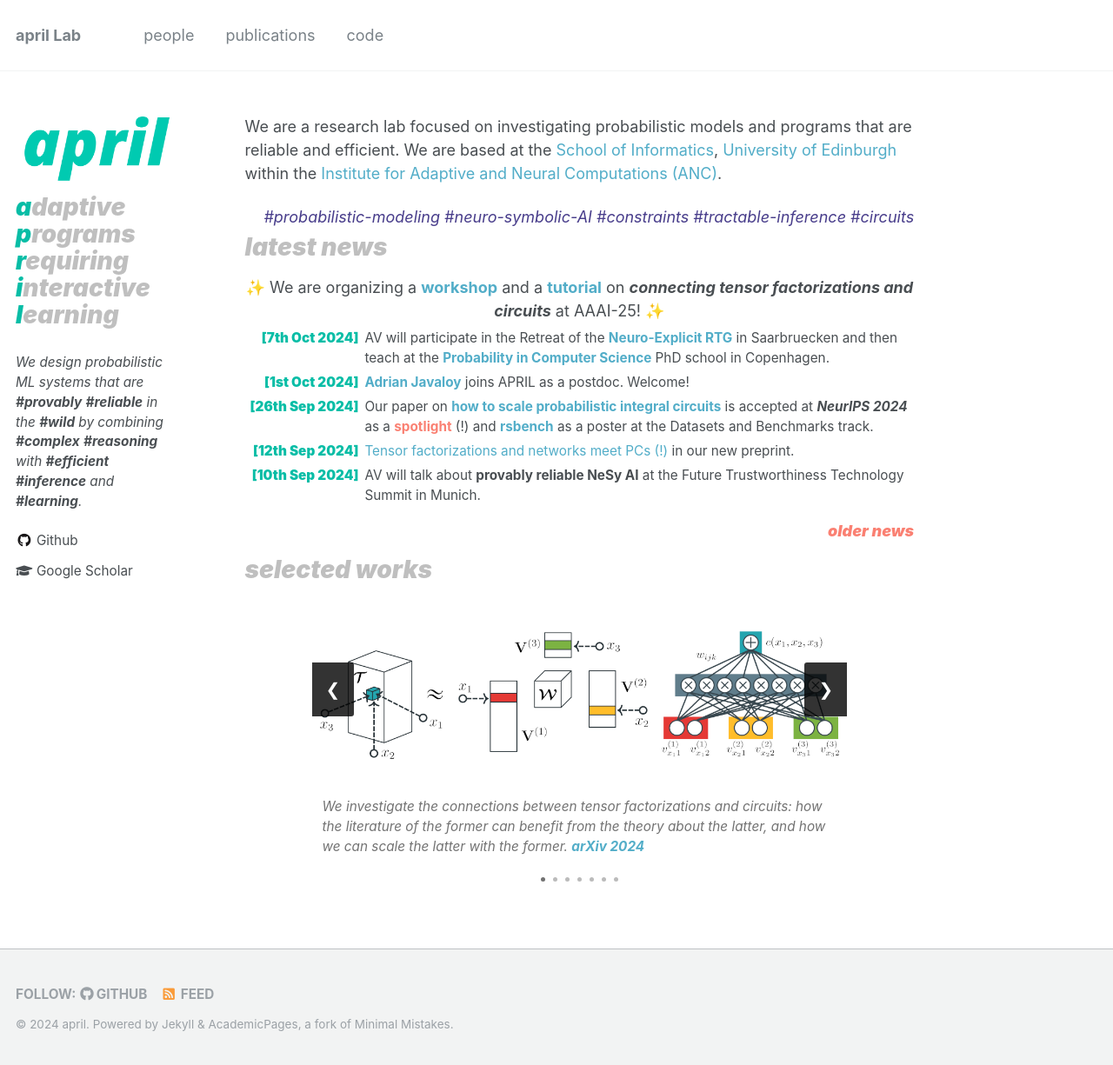
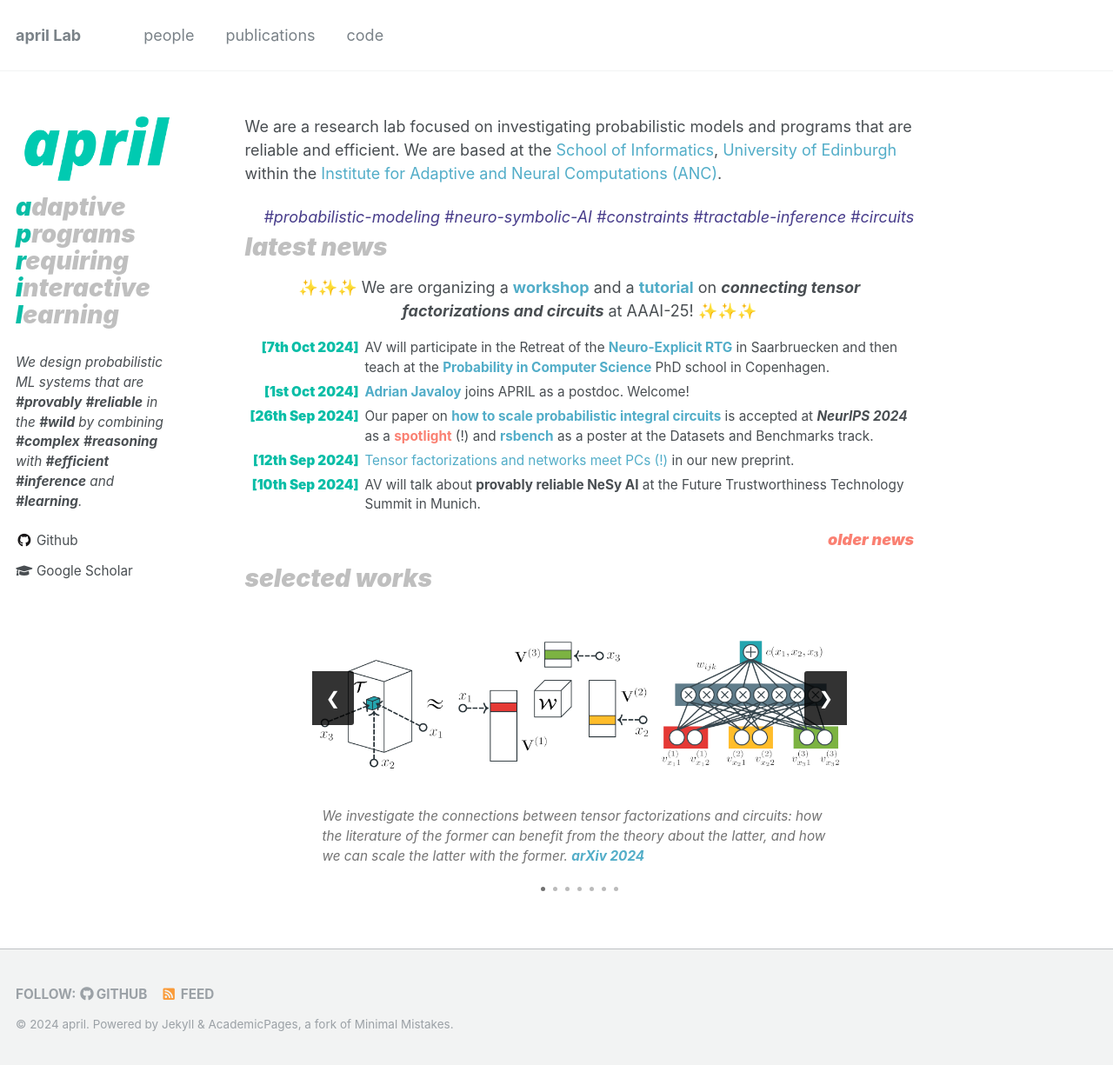
Before and after one commit to april-tools/april-tools.github.io, a Jekyll site: the page built from _pages/about.md, in a window 1280 px wide and 1225 px high. Shown: the whole window at 87% size. Built offline with Jekyll 4.4.1, drawn with Linux system fonts in a browser that asks for light colours; nearby versions of some CDN libraries.

```diff
--- a/_pages/about.md
+++ b/_pages/about.md
@@ -15,7 +15,7 @@ We are a research lab focused on investigating probabilistic models and programs
 <div class="research-tags">#probabilistic-modeling #neuro-symbolic-AI #constraints #tractable-inference #circuits</div>
 
 <div class="news-header">latest news</div>
-<div id="perma-news">✨ We are organizing a <a href="https://april-tools.github.io/colorai/"><b>workshop</b></a> and a <a href="https://april-tools.github.io/colorai/"><b>tutorial</b></a> on <b><i>connecting tensor factorizations and circuits</i></b> at AAAI-25! ✨
+<div id="perma-news">✨✨✨ We are organizing a <a href="https://april-tools.github.io/colorai/"><b>workshop</b></a> and a <a href="https://april-tools.github.io/colorai/"><b>tutorial</b></a> on <b><i>connecting tensor factorizations and circuits</i></b> at AAAI-25! ✨✨✨
 </div>
 <div id="latest-news-list">
   <ul>
--- a/_sass/_about.scss
+++ b/_sass/_about.scss
@@ -13,7 +13,7 @@
   }
 
   #perma-news{
-    margin-bottom: 0.4em;
+    margin-bottom: 1em;
     text-align: center;
   }
 
```
